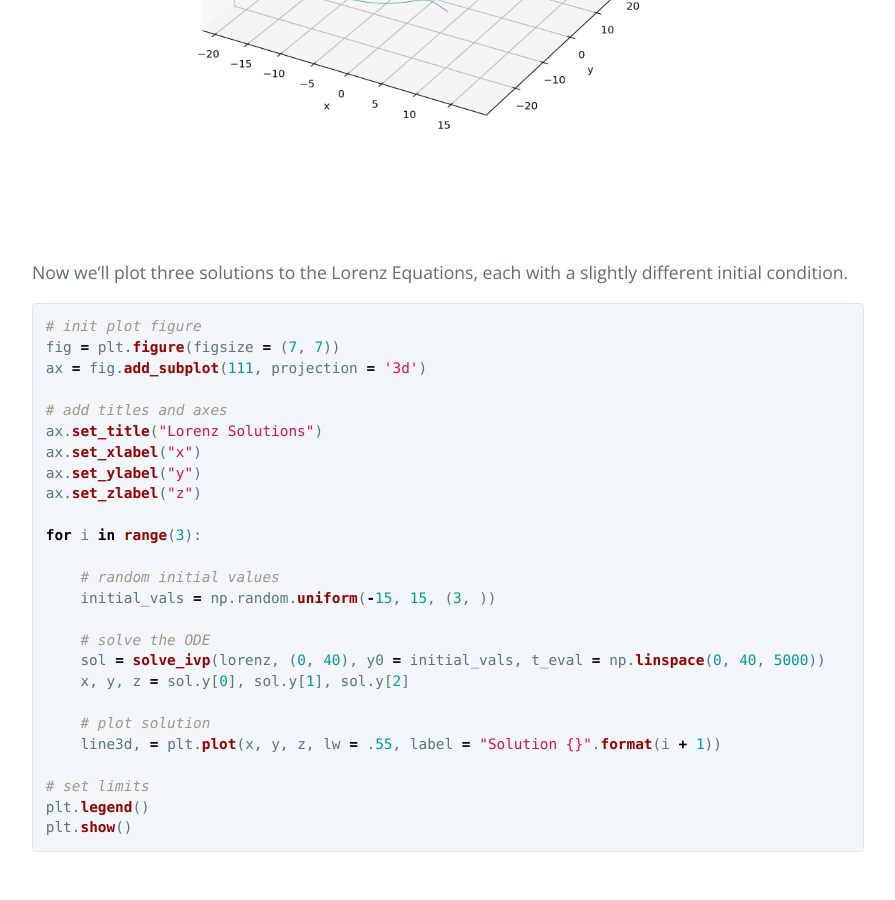
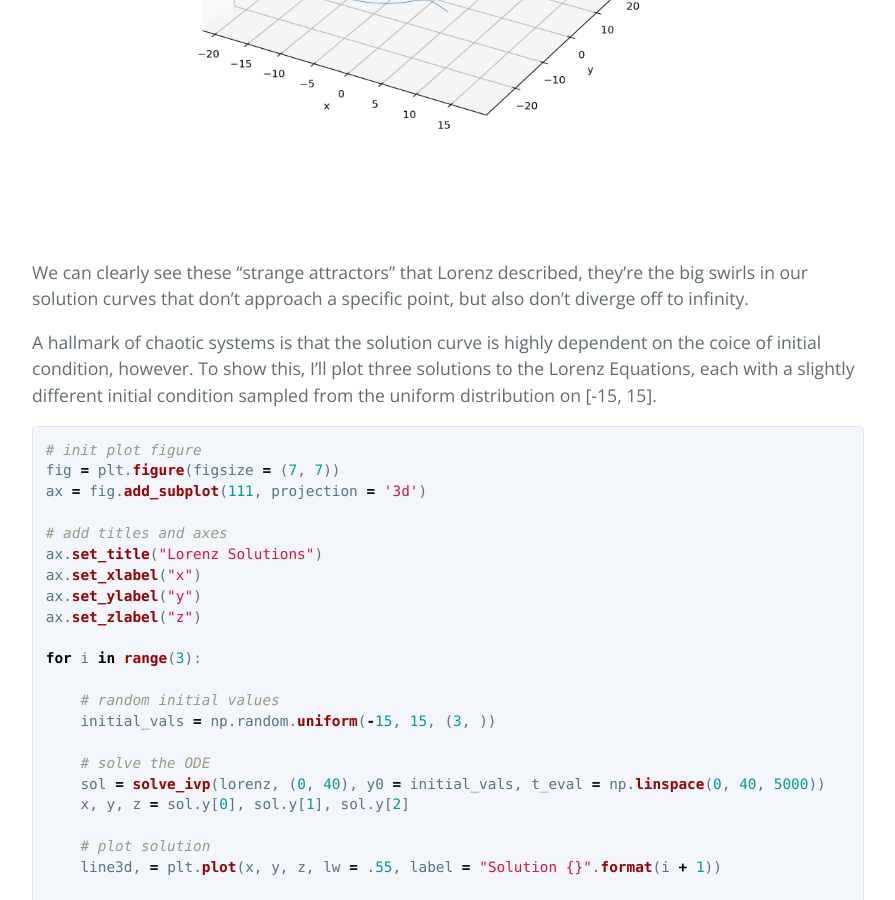
Before and after one commit to walkerhughes/portfolio, a Jekyll site: the page built from lorenz_equations.md, in a window 1280 px wide and 900 px high, scrolled down 1929 px. Shown: the whole window, without its empty margins (192-1087 px from the left). Built offline with Jekyll 4.4.1, drawn with Linux system fonts in a browser that asks for light colours; formulas are drawn with MathJax 3; our own code applies the rules of GitHub Pages for plain Markdown files.

Commit message:
Update lorenz_equations.md

````diff
--- a/lorenz_equations.md
+++ b/lorenz_equations.md
@@ -61,7 +61,9 @@ plt.show()
 
 <img src="lorenz_1.jpg" width="750" height="700">
 
-Now we'll plot three solutions to the Lorenz Equations, each with a slightly different initial condition.
+We can clearly see these "strange attractors" that Lorenz described, they're the big swirls in our solution curves that don't approach a specific point, but also don't diverge off to infinity.
+
+A hallmark of chaotic systems is that the solution curve is highly dependent on the coice of initial condition, however. To show this, I'll plot three solutions to the Lorenz Equations, each with a slightly different initial condition sampled from the uniform distribution on [-15, 15].
 
 ```python
 # init plot figure
````
